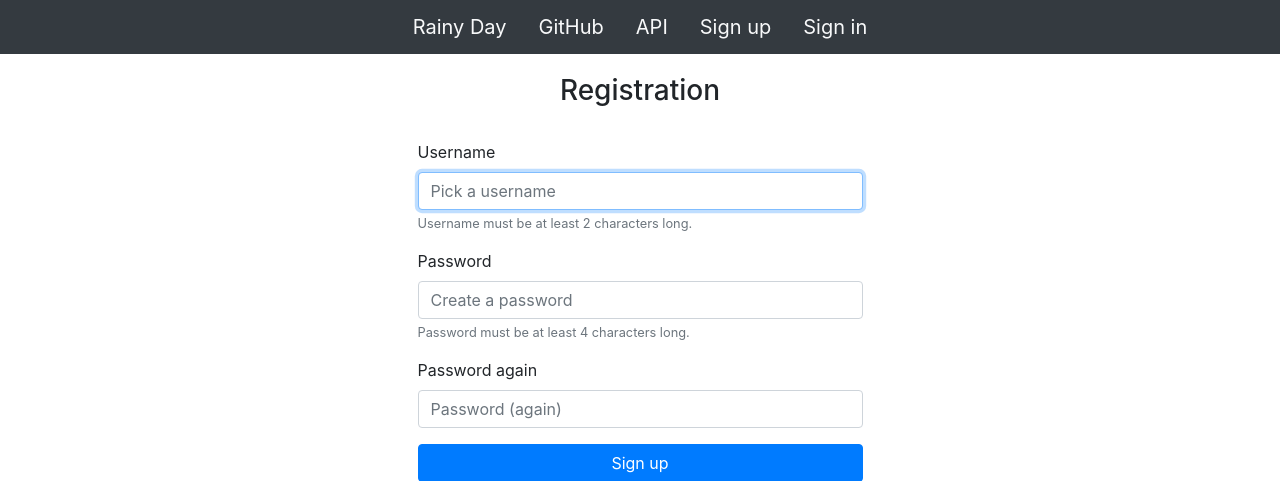
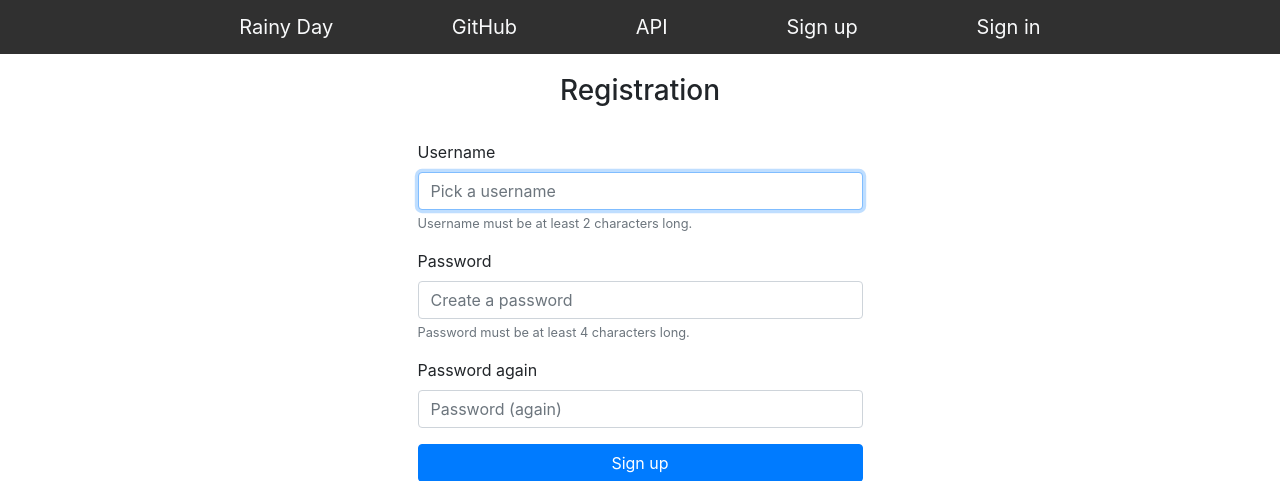
Before and after one commit to syntaxkim/project1-rainyday, a Flask app: page /signup in a window 1280 px wide. Shown: the top 481 px of the page. Run offline with Flask 2, Linux system fonts and the light colour scheme; some libraries are stand-ins or nearby versions.

Commit message:
navbar items align around & user name color changed

```diff
--- a/static/style.css
+++ b/static/style.css
@@ -1,5 +1,9 @@
 html, body {
     height: 100%;
+}
+
+#navbar{
+    background-color: #303030;
 }
 
 #container{
@@ -15,9 +19,14 @@ html, body {
     margin-top: 40px;
 }
 
+#username{
+    color: lightskyblue;
+}
+
 @media screen and (min-width: 500px) {
     #navbar{
         font-size:20px;
+        font-weight: 400;
     }
 }
 
@@ -31,6 +40,6 @@ html, body {
     }
 
     #navbar{
-        font-size: 16px;
+        font-size: 12px;
     }
 }
--- a/templates/layout.html
+++ b/templates/layout.html
@@ -19,7 +19,10 @@
 <body>
     <!-- navbar -->
     <div id="navbar">
-        <ul class="nav justify-content-center d-flex align-items-center bg-dark pt-1 pb-1">
+        <div class="container">
+            <div class="row justify-content-center">
+                <div class="col-lg-10 col-sm-12">
+                    <ul class="nav d-flex justify-content-around align-items-center pt-1 pb-1">
                         <li class="nav-item">
                             <a class="nav-link text-light" href="/">Rainy Day</a>
                         </li>
@@ -45,10 +48,13 @@
                             <a class="nav-link text-light" href="{{ url_for('signout') }}">Sign out</a>
                         </li>
                         <li class="nav-item">
-                <a class="nav-link text-light disabled">User: <strong>{{ session["user_id"][1] }}</strong></a>
+                            <a class="nav-link text-light disabled">User: <span id="username">{{ session["user_id"][1] }}</span></a>
                         </li>
                         {% endif %}
                     </ul>
+                </div>
+            </div>
+        </div>
     </div>
 
     <!-- container-body -->
```
Lines whose indentation alone changed are shown as unchanged.
